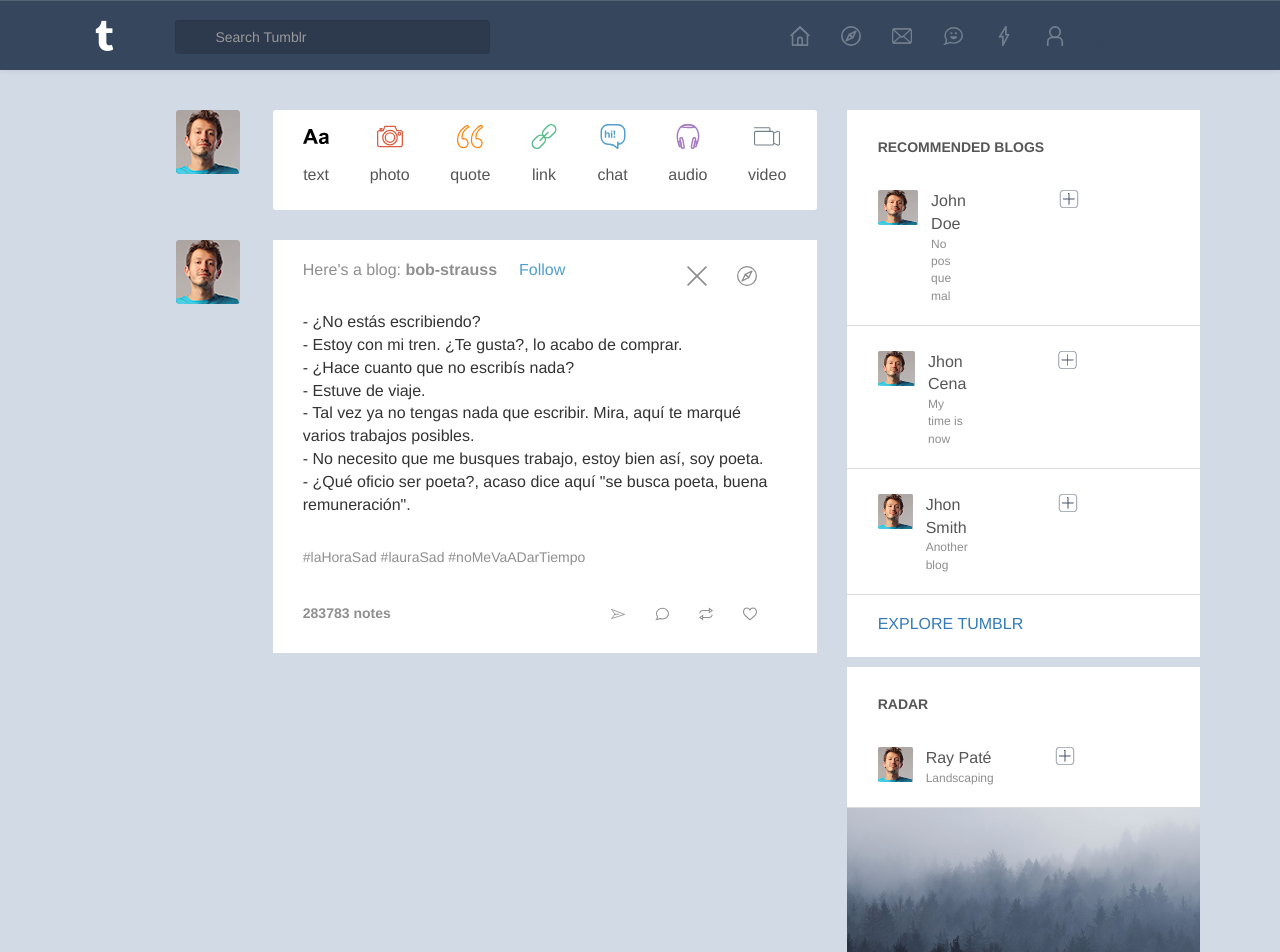
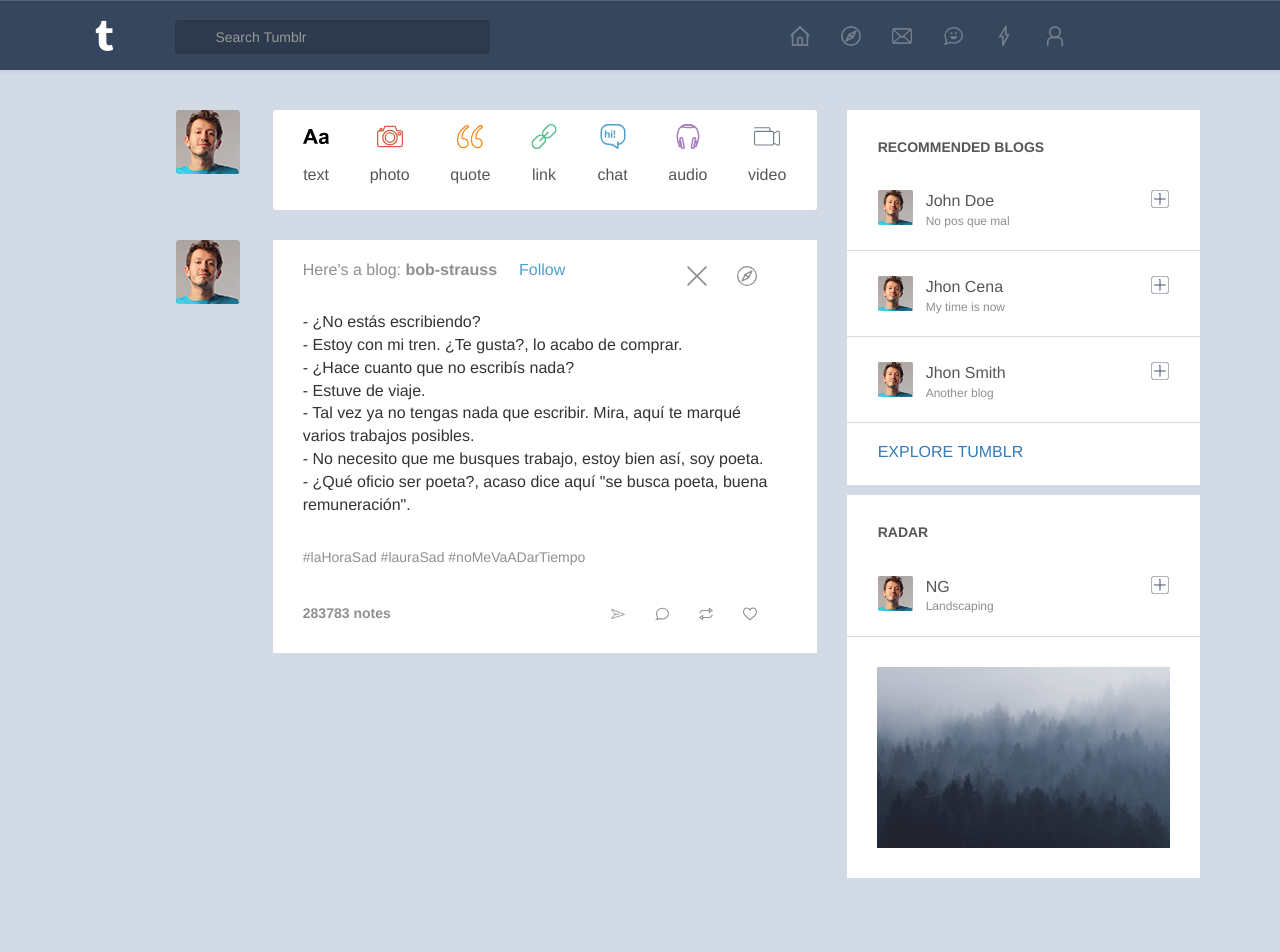
Before and after one commit to KefDS/zumblr-frontend, a React (Create React App) app: page / in a window 1280 px wide. Shown: the top 952 px of the page. After the commit the page ends 878 px from the top, so only its background shows below. Built offline with nearby package versions, Linux system fonts and the light colour scheme.

Commit message:
fix: radar content

```diff
--- a/src/Components/HomePage/MainContent/Sidebar/index.js
+++ b/src/Components/HomePage/MainContent/Sidebar/index.js
@@ -37,14 +37,16 @@
   </SidebarContainer>
 )
 
-const Radar = ({ user, content }) => (
-  <SidebarContainer>
+const RadarSidebar = ({ user, children }) => (
+  <SidebarContainer title='RADAR'>
     <RecommendedBlog
       img={user.img}
       username={user.username}
       blogName={user.blogName}
     />
-    {content.isImage ? <img style='width: 100%' src={content.path} /> : content}
+    <section className='radar'>
+      {children}
+    </section>
   </SidebarContainer>
 )
 
@@ -71,25 +73,14 @@
   </div>
 )
 
-const RadarSidebar = () => (
-  <div>
-    <RecommendedBlog
-      img='/assets/img/dummy/me.png'
-      username='Ray Paté'
-      blogName='Landscaping'
-    />
-    <img src='/assets/img/dummy/post-img.png' alt='' />
-  </div>
-)
-
 const MockUsersSidebar = (props) => (
   <div>
     <SidebarContainer title='RECOMMENDED BLOGS'>
       <RecommendedBlogUsers />
     </SidebarContainer>
-    <SidebarContainer title='RADAR'>
-      <RadarSidebar />
-    </SidebarContainer>
+    <RadarSidebar user={{ img: '/assets/img/dummy/me.png', username: 'NG', blogName: 'Landscaping' }}>
+      <img src='/assets/img/dummy/post-img.png' />
+    </RadarSidebar>
   </div>
 )
 
--- a/src/Components/HomePage/MainContent/Sidebar/recommendedBlog.scss
+++ b/src/Components/HomePage/MainContent/Sidebar/recommendedBlog.scss
@@ -38,3 +38,11 @@
     width: 1.125rem;
   }
 }
+
+.radar {
+  padding: 1.875rem;
+
+  img {
+    width: 100%;
+  }
+}
--- a/src/Components/HomePage/MainContent/Sidebar/sidebar.scss
+++ b/src/Components/HomePage/MainContent/Sidebar/sidebar.scss
@@ -1,10 +1,6 @@
 .sidebar {
   padding: 1.875rem 0 0;
   background-color: #fff;
-
-  &__content img {
-    width: 100%;
-  }
 
   h2 {
     padding: 0 1.938rem;
```
